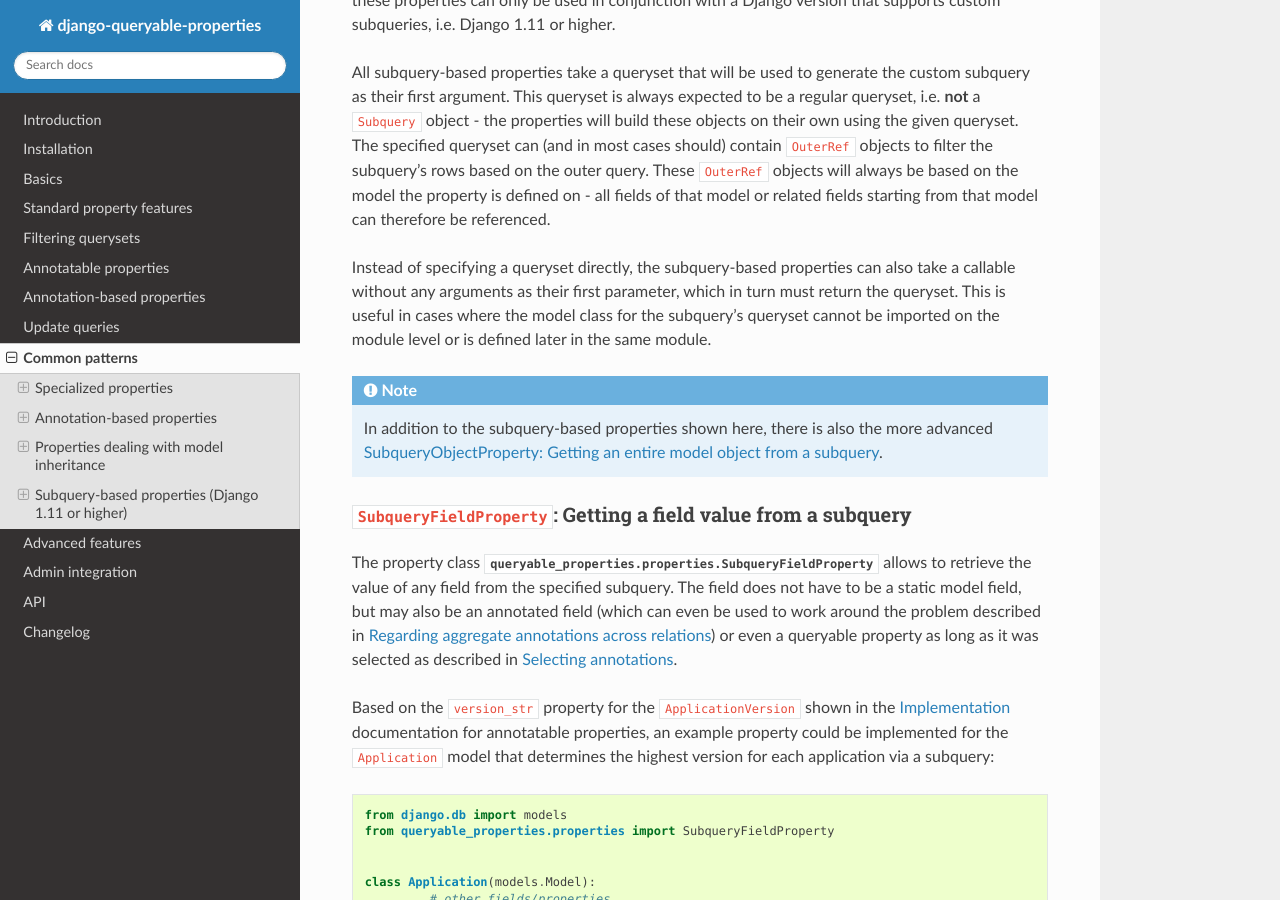
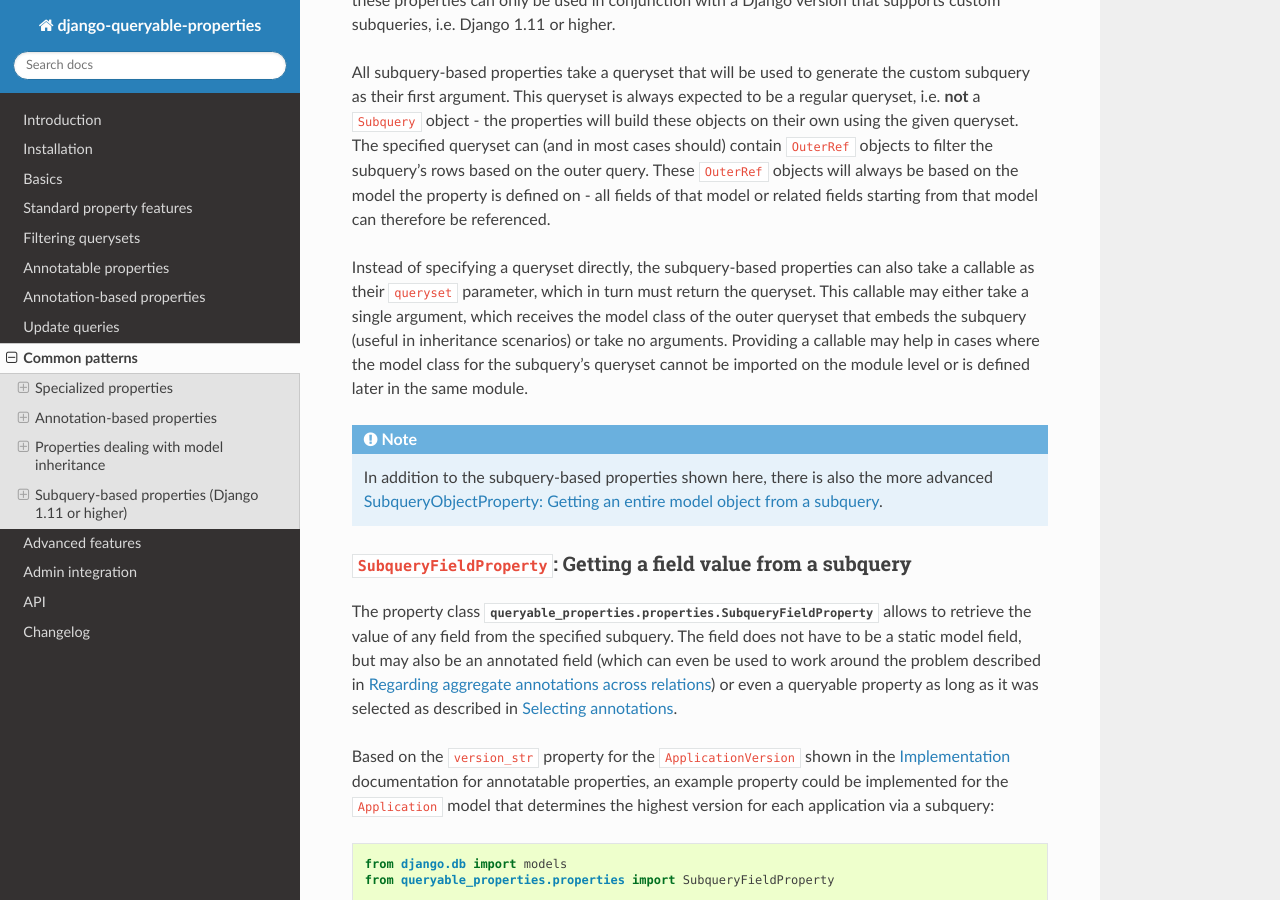
Before and after one commit to W1ldPo1nter/django-queryable-properties, a Sphinx documentation site: the page built from docs/common.rst, in a window 1280 px wide and 900 px high, scrolled down 15026 px. Built offline with Sphinx 7.4.7 and the Read the Docs theme 3.1.0, drawn with Linux system fonts in a browser that asks for light colours.

Commit message:
Updated docs regarding callables as arguments of subquery-based properties

```diff
--- a/docs/common.rst
+++ b/docs/common.rst
@@ -756,10 +756,12 @@ on the outer query.
 These ``OuterRef`` objects will always be based on the model the property is defined on - all fields of that model or
 related fields starting from that model can therefore be referenced.
 
-Instead of specifying a queryset directly, the subquery-based properties can also take a callable without any arguments
-as their first parameter, which in turn must return the queryset.
-This is useful in cases where the model class for the subquery's queryset cannot be imported on the module level or is
-defined later in the same module.
+Instead of specifying a queryset directly, the subquery-based properties can also take a callable as their ``queryset``
+parameter, which in turn must return the queryset.
+This callable may either take a single argument, which receives the model class of the outer queryset that embeds the
+subquery (useful in inheritance scenarios) or take no arguments.
+Providing a callable may help in cases where the model class for the subquery's queryset cannot be imported on the
+module level or is defined later in the same module.
 
 .. note::
    In addition to the subquery-based properties shown here, there is also the more advanced
```
